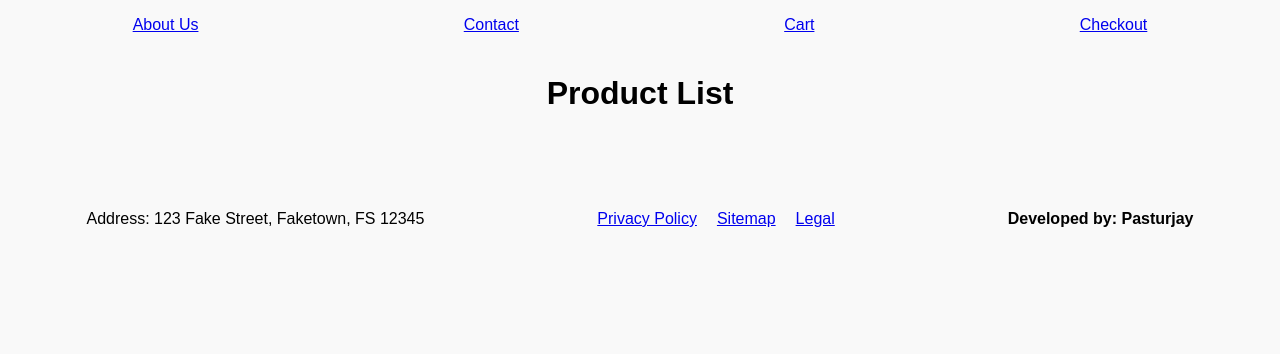
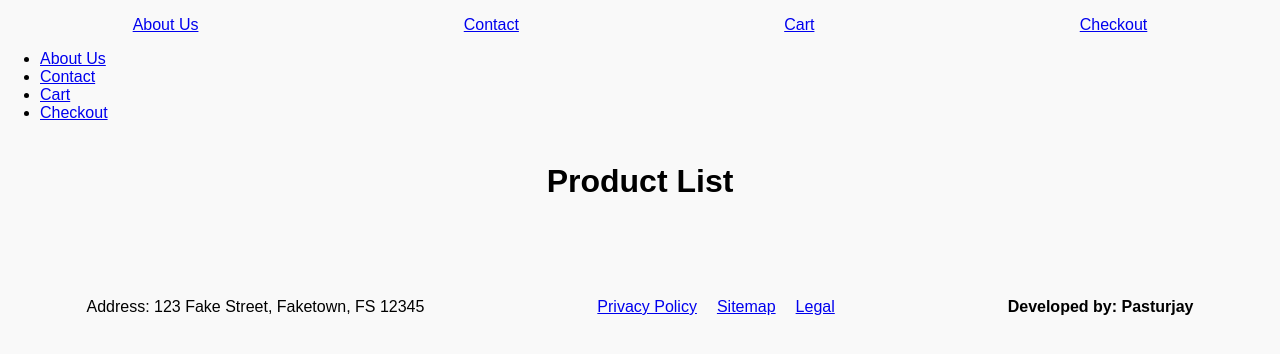
Before and after one commit to Pasturjay/my-js-project, a plain HTML site: page index.html in a window 1280 px wide. Drawn offline with Linux system fonts and the light colour scheme; no server answers.

Commit message:
added a dummy navbar: to correct later

```diff
--- a/index.html
+++ b/index.html
@@ -9,6 +9,14 @@
 </head>
 
 <body>
+    <nav>
+        <ul style="text-decoration: none;">
+            <li><a href="#about-us">About Us</a></li>
+            <li><a href="#contact">Contact</a></li>
+            <li><a href="#cart">Cart</a></li>
+            <li><a href="#checkout">Checkout</a></li>
+        </ul>
+    </nav>
     <h1 style="text-align: center; padding: 20px;">Product List</h1>
     <div id="products-container"></div>
     <script src="script.js"></script> <!-- Link to the JavaScript file -->
```
